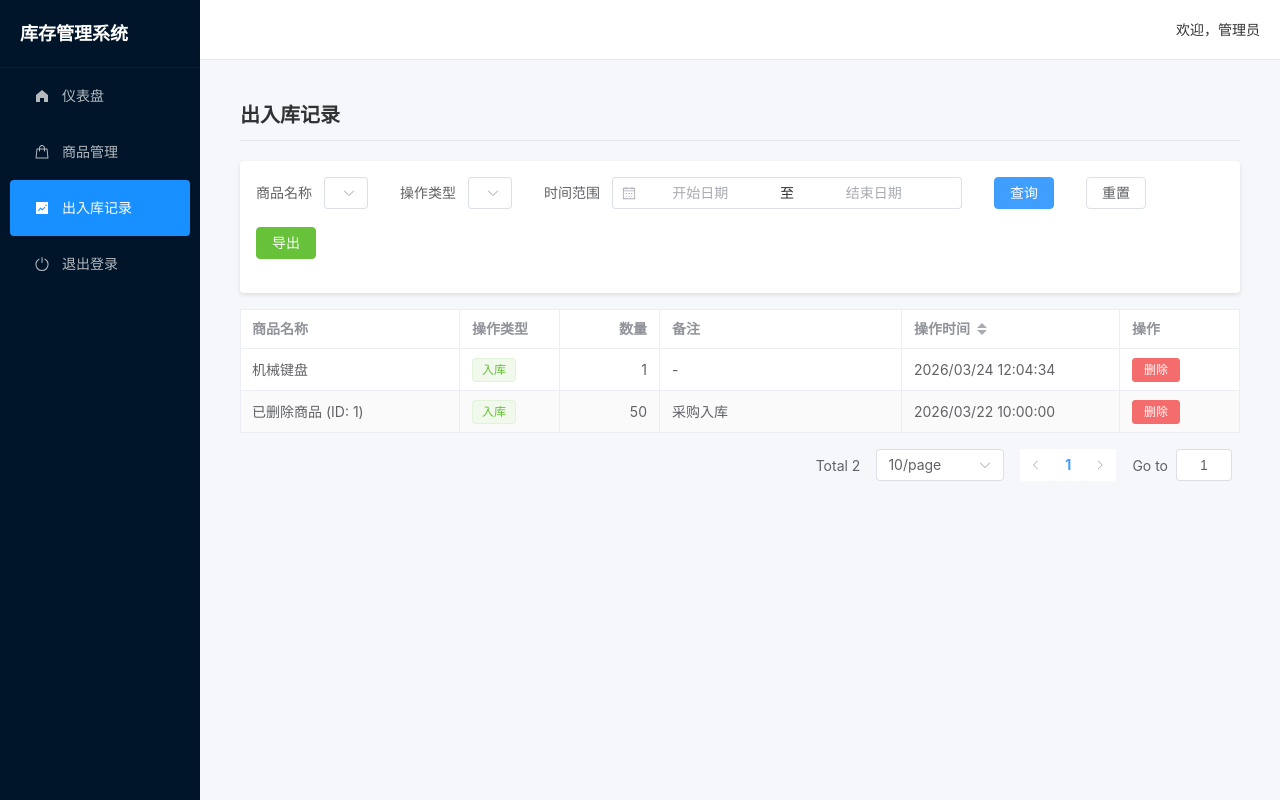
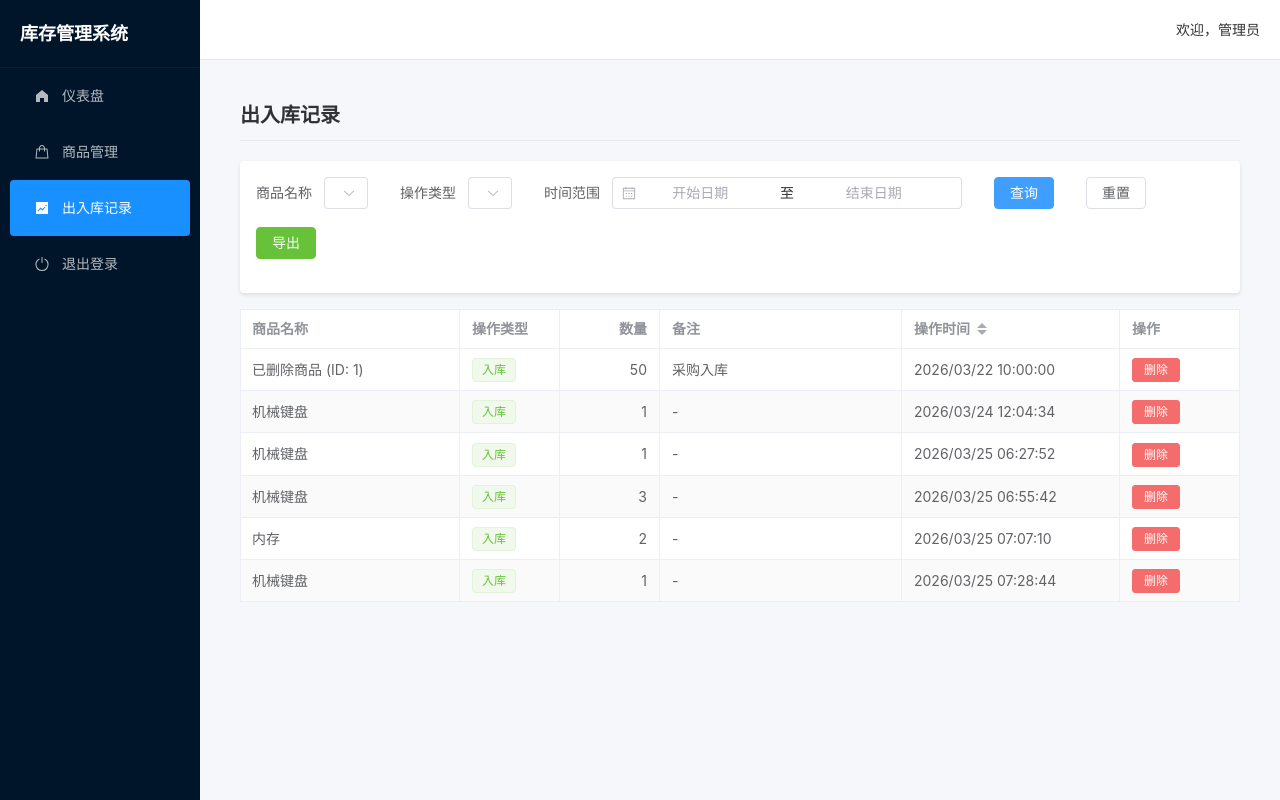
Before and after one commit to cqz1123/-, a Vue app: page /admin/transactions in a window 1280 px wide. Built offline with nearby package versions, Linux system fonts and the light colour scheme; data requests are answered from the project's data file; sample sign-in values are in the browser's storage.

Commit message:
修正出入库数据获取为空问题，实现数据渲染

```diff
--- a/db.json
+++ b/db.json
@@ -5,7 +5,7 @@
       "name": "机械键盘",
       "sku": "KB001",
       "price": 299,
-      "stock": 16,
+      "stock": 21,
       "alertThreshold": 5
     },
     {
@@ -13,7 +13,7 @@
       "name": "内存",
       "sku": "KB002",
       "price": 299,
-      "stock": 15,
+      "stock": 17,
       "alertThreshold": 5
     },
     {
@@ -41,6 +41,38 @@
       "remark": "",
       "date": "2026-03-24T12:04:34.256Z",
       "id": "qSBOcOfVZGI"
+    },
+    {
+      "productId": "1",
+      "type": "in",
+      "quantity": 1,
+      "remark": "",
+      "date": "2026-03-25T06:27:52.226Z",
+      "id": "cRJipIeuSD8"
+    },
+    {
+      "productId": "1",
+      "type": "in",
+      "quantity": 3,
+      "remark": "",
+      "date": "2026-03-25T06:55:42.329Z",
+      "id": "7kOI5gc775U"
+    },
+    {
+      "productId": "2",
+      "type": "in",
+      "quantity": 2,
+      "remark": "",
+      "date": "2026-03-25T07:07:10.293Z",
+      "id": "qoKFa5gcjLw"
+    },
+    {
+      "productId": "1",
+      "type": "in",
+      "quantity": 1,
+      "remark": "",
+      "date": "2026-03-25T07:28:44.457Z",
+      "id": "hgR7wnuvQ7A"
     }
   ],
   "users": [
--- a/src/api/modules/transaction.js
+++ b/src/api/modules/transaction.js
@@ -1,8 +1,8 @@
 import request from '../request'
 
 export const transactionApi = {
-  // 获取交易记录，支持分页、排序、筛选参数
-  getTransactions: (params) => {
+  // 获取交易记录，支持筛选参数
+  getTransactions: (params = {}) => {
     return request.get('/transactions-history', {
       params
     })
--- a/src/stores/transaction.js
+++ b/src/stores/transaction.js
@@ -21,34 +21,14 @@ export const useTransactionStore = defineStore('transaction', {
       try {
         this.loading = true
 
-        // 合并默认参数和传入参数
-        const requestParams = {
-          _page: params.page || this.pagination.page,
-          _limit: params.limit || this.pagination.limit,
-          _sort: params._sort || 'date',
-          _order: params._order || 'desc',
-          ...params
-        }
-
-        // 发送请求
-        const response = await transactionApi.getTransactions(requestParams)
+        // 直接获取所有交易记录，传递筛选参数
+        const response = await transactionApi.getTransactions(params)
 
         // 更新状态
         this.transactions = response.data
 
-        // 从响应头中获取总记录数（json-server 会在响应头中返回 X-Total-Count）
-        const totalCount = response.headers['x-total-count']
-        if (totalCount) {
-          this.pagination.total = parseInt(totalCount)
-        }
-
-        // 更新分页信息
-        if (params.page) {
-          this.pagination.page = params.page
-        }
-        if (params.limit) {
-          this.pagination.limit = params.limit
-        }
+        // 更新总记录数
+        this.pagination.total = response.data.length
 
         return response.data
       } catch (error) {
--- a/src/views/Admin.vue
+++ b/src/views/Admin.vue
@@ -20,7 +20,7 @@
           <el-icon><TrendCharts /></el-icon>
           <span>出入库记录</span>
         </el-menu-item>
-        <el-menu-item @click="handleLogout">
+        <el-menu-item index="logout" @click="handleLogout">
           <el-icon><SwitchButton /></el-icon>
           <span>退出登录</span>
         </el-menu-item>
--- a/src/views/Products.vue
+++ b/src/views/Products.vue
@@ -52,11 +52,13 @@ import StockDialog from '@/components/StockDialog.vue'
 
 // 导入 store 和 API
 import { useProductStore } from '@/stores/product'
+import { useTransactionStore } from '@/stores/transaction'
 import { transactionApi } from '@/api/modules/transaction'
 
 // 初始化
 const router = useRouter()
 const productStore = useProductStore()
+const transactionStore = useTransactionStore()
 
 // 对话框状态
 const showAddDialog = ref(false)
@@ -119,6 +121,9 @@ const handleStockSubmit = async (stockData) => {
       date: new Date().toISOString()
     }
     await transactionApi.addTransaction(transactionData)
+
+    // 3. 更新交易记录
+    await transactionStore.fetchTransactions()
 
     // 关闭对话框
     showStockDialog.value = false
--- a/src/views/Transactions.vue
+++ b/src/views/Transactions.vue
@@ -88,18 +88,7 @@
       </el-table-column>
     </el-table>
 
-    <!-- 分页 -->
-    <div class="pagination-section">
-      <el-pagination
-        v-model:current-page="transactionStore.pagination.page"
-        v-model:page-size="transactionStore.pagination.limit"
-        :page-sizes="[10, 20, 50]"
-        layout="total, sizes, prev, pager, next, jumper"
-        :total="transactionStore.pagination.total"
-        @size-change="handleSizeChange"
-        @current-change="handleCurrentChange"
-      />
-    </div>
+
 
     <!-- 空状态 -->
     <el-empty v-if="!transactionStore.loading && transactionsWithProductName.length === 0" description="暂无交易记录" />
@@ -158,7 +147,7 @@ const dateShortcuts = [
 ]
 
 // 计算交易记录与商品名称关联
-  const transactionsWithProductName = computed(() => {
+const transactionsWithProductName = computed(() => {
   // 确保 transactions 是数组
   const transactions = Array.isArray(transactionStore.transactions) ? transactionStore.transactions : []
   return transactions.map(transaction => {
@@ -198,9 +187,7 @@ onMounted(async () => {
 // 处理搜索
 const handleSearch = async () => {
   // 构建筛选参数
-  const params = {
-    page: 1 // 重置到第一页
-  }
+  const params = {}
 
   // 商品ID筛选
   if (filterForm.value.productId) {
@@ -236,18 +223,10 @@ const resetFilter = async () => {
   }
 
   // 重新获取数据
-  await transactionStore.fetchTransactions({ page: 1 })
+  await transactionStore.fetchTransactions()
 }
 
-// 处理分页大小变化
-const handleSizeChange = async (size) => {
-  await transactionStore.fetchTransactions({ limit: size, page: 1 })
-}
 
-// 处理分页当前页变化
-const handleCurrentChange = async (current) => {
-  await transactionStore.fetchTransactions({ page: current })
-}
 
 // 处理删除
 const handleDelete = (id) => {
```
Also changed, not shown: 1 other file (tests, documents, lock files or other folders).
